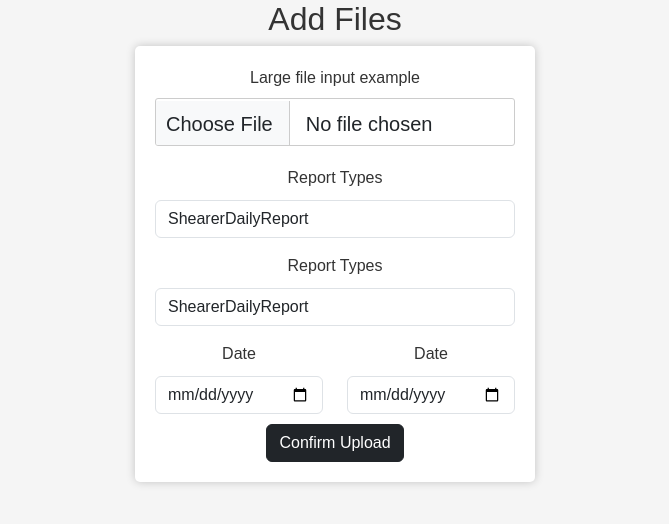
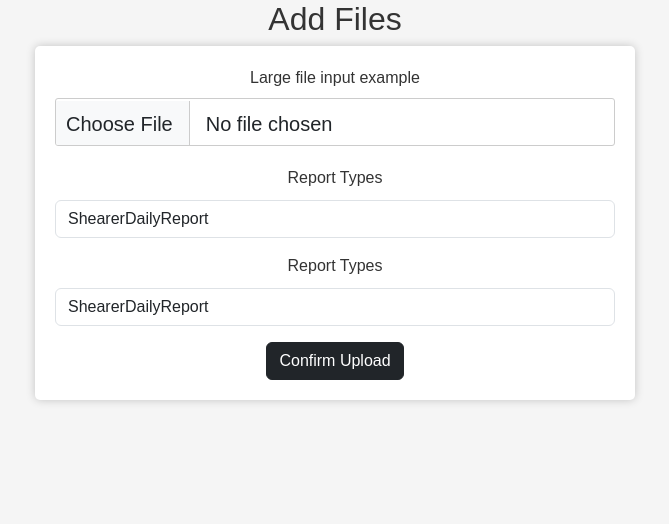
Before and after one commit to ehrenmark/Flask.GPX-Reader, a Flask app: page /upload in a window 1280 px wide. Shown: the part 56-580 px from the top of the page, without its empty margins (305-974 px from the left). Run offline with Flask 3, Linux system fonts and the light colour scheme; a user stored in the database is signed in; some libraries are stand-ins or nearby versions.

Commit message:
stand 20.09

```diff
--- a/app.py
+++ b/app.py
@@ -9,6 +9,7 @@ from views import views
 from auth import auth
 from upload_vehicle import upload_vehicle
 from upload_driver import upload_driver
+from upload_files import upload_files
 
 app = Flask(__name__)
 
@@ -17,6 +18,7 @@ app.register_blueprint(views, url_prefix="/")
 app.register_blueprint(auth, url_prefix="/")
 app.register_blueprint(upload_vehicle, url_prefix="/")
 app.register_blueprint(upload_driver, url_prefix="/")
+app.register_blueprint(upload_files, url_prefix="/")
 
 
 
--- a/models.py
+++ b/models.py
@@ -24,7 +24,7 @@ class Driver(db.Model):
 class Vehicle(db.Model):
     fzid = db.Column(db.Integer, primary_key=True)
     polkz = db.Column(db.String(150))
-    fahrgestellnummer = db.Column(db.String(150))
+    vin = db.Column(db.String(150))
 
 
 class Waypoint(db.Model):
--- a/templates/upload_files.html
+++ b/templates/upload_files.html
@@ -22,7 +22,7 @@
         background-color: #fff;
         border-radius: 5px;
         box-shadow: 0px 0px 10px rgba(0, 0, 0, 0.2);
-        max-width: 400px;
+        max-width: 600px; /* Adjust the width here */
         margin: 0 auto;
     }
 
@@ -95,16 +95,6 @@
             </select>
         </div>
 
-        <div class="row">
-            <div class="col-sm-6">
-                <label for="date1">Date</label>
-                <input type="date" id="date1" name="validTill" class="form-control">
-            </div>
-            <div class="col-sm-6">
-                <label for="date2">Date</label>
-                <input type="date" id="date2" name="validTill" class="form-control">
-            </div>
-        </div>
 
         <div style="margin-top: 10px;"></div>
 
--- /dev/null
+++ b/upload_files.py
@@ -0,0 +1,15 @@
+from flask import Blueprint, render_template, request, flash, redirect, url_for
+from flask_login import login_required, current_user
+from models import Waypoint, Track, Vehicle, Driver
+from models import db
+
+
+
+upload_files = Blueprint('upload_files', __name__)
+
+@upload_files.route('/upload', methods=['GET', 'POST'])
+@login_required
+def upload_files_to_db():
+
+
+    return render_template("upload_files.html", user=current_user)
--- a/views.py
+++ b/views.py
@@ -26,10 +26,3 @@ def home():
 def map():
 
     return render_template("map.html", user=current_user)
-
-
-@views.route('/upload', methods=['GET', 'POST'])
-@login_required
-def upload():
-
-    return render_template("upload_files.html", user=current_user)
```
